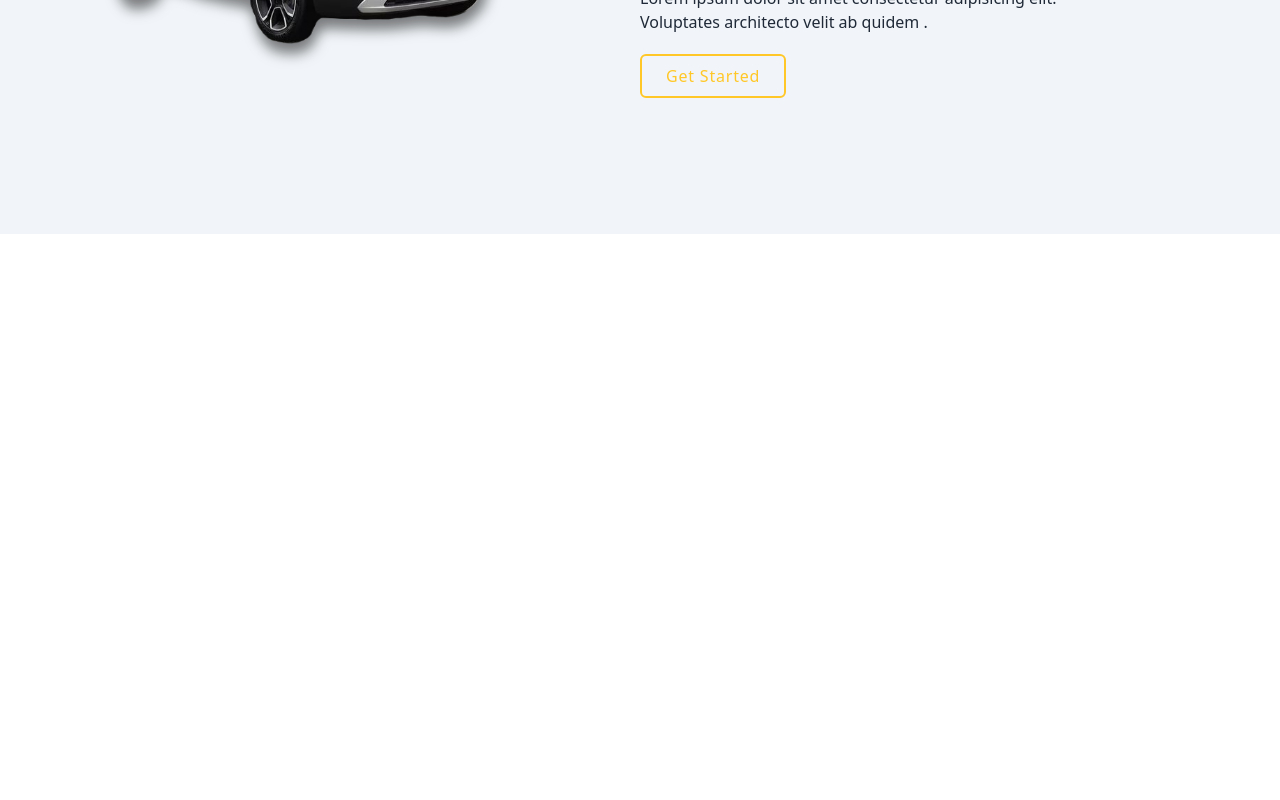
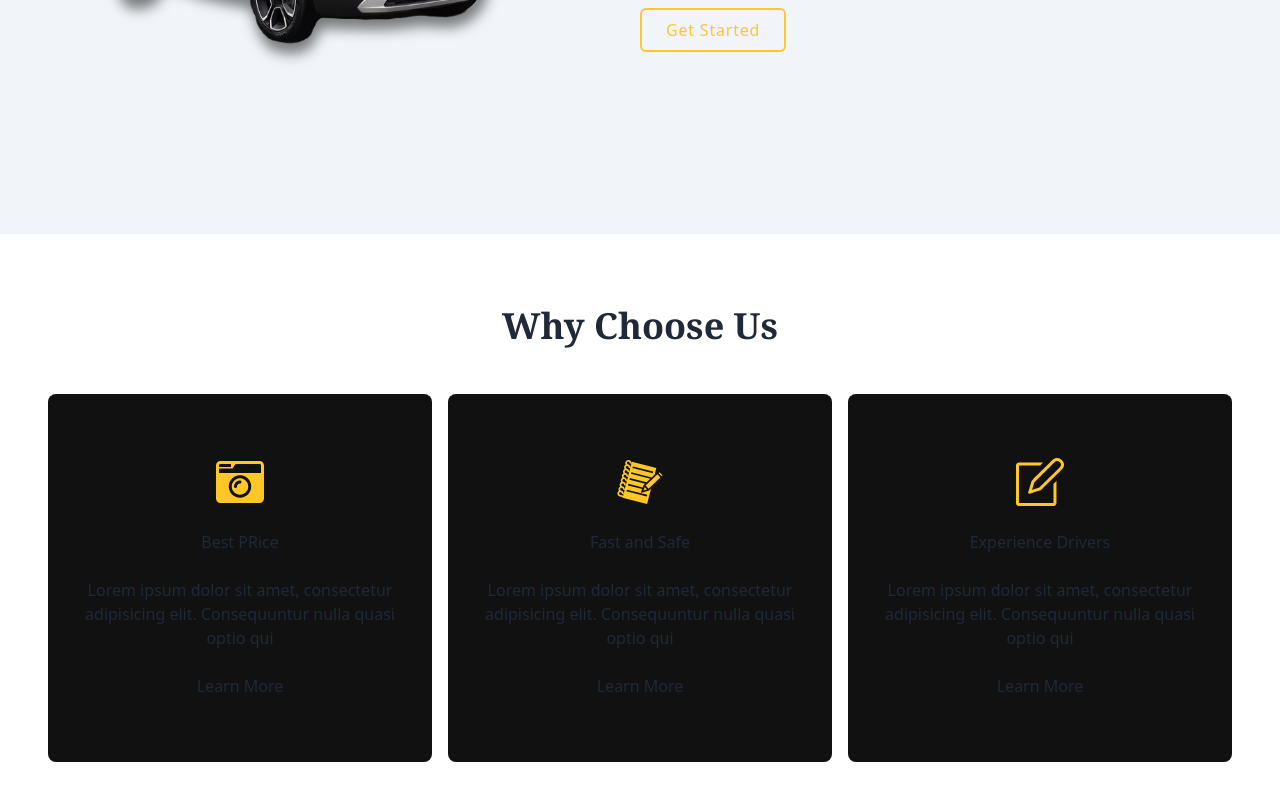
Before and after one commit to MdFuadAmir/car-rente-bd, a React (Vite) app: page / in a window 1280 px wide. Shown: the part 1046-1846 px from the top of the page. Before the commit the page ends 1280 px from the top, so only its background shows below. Built offline with nearby package versions, Linux system fonts and the light colour scheme.

Commit message:
added services section

```diff
--- a/src/Components/About/About.jsx
+++ b/src/Components/About/About.jsx
@@ -12,7 +12,6 @@ const About = () => {
                     {/* writen section */}
                     <div className="order-1 sm:order-2 space-y-5 sm:pr-32">
                         <p className="text-3xl font-serif font-bold">About Us</p>
-                        <h1 className="text-5xl font-semibold lg:text-7xl font-serif">Car Rente</h1>
                         <p>Lorem ipsum dolor sit amet consectetur adipisicing elit. Voluptates architecto velit ab quidem .
                         </p>
                         <p>Lorem ipsum dolor sit amet consectetur adipisicing elit. Voluptates architecto velit ab quidem .
--- a/src/Components/Home/Home.jsx
+++ b/src/Components/Home/Home.jsx
@@ -2,6 +2,7 @@ import React, { useEffect } from 'react';
 import Navber from "../Navber/Navber";
 import Hero from '../Hero/Hero';
 import About from '../About/About';
+import Services from '../Services/Services';
 
 const Home = () => {
     const [theme, setTheme] = React.useState(localStorage.getItem("theme") ?  localStorage.getItem("theme") : "light");
@@ -22,6 +23,7 @@ const Home = () => {
             <Navber theme={theme} setTheme={setTheme}/>
             <Hero theme={theme}/>
             <About theme={theme}/>
+            <Services />
 
 
         </div>
--- /dev/null
+++ b/src/Components/Services/Services.jsx
@@ -0,0 +1,59 @@
+// import React from 'react';
+import { FaCameraRetro } from "react-icons/fa";
+import { GiNotebook } from "react-icons/gi";
+import { SlNote } from "react-icons/sl";
+
+const skillData =[
+    {
+        id: 1,
+        name: "Best PRice",
+        link: "/",
+        description: "Lorem ipsum dolor sit amet, consectetur adipisicing elit. Consequuntur nulla quasi optio qui",
+        icon: (<FaCameraRetro className="group-hover:text-black duration-300 text-5xl text-primary"/>),
+    },
+    {
+        id: 2,
+        name: "Fast and Safe",
+        link: "/",
+        description: "Lorem ipsum dolor sit amet, consectetur adipisicing elit. Consequuntur nulla quasi optio qui",
+        icon: (<GiNotebook className="group-hover:text-black duration-300 text-5xl text-primary"/>),
+    },
+    {
+        id: 3,
+        name: "Experience Drivers",
+        link: "/",
+        description: "Lorem ipsum dolor sit amet, consectetur adipisicing elit. Consequuntur nulla quasi optio qui",
+        icon: (<SlNote className="group-hover:text-black duration-300 text-5xl text-primary"/>),
+    },
+]
+
+const Services = () => {
+    return (
+        <div className="dark:bg-black dark:text-white sm:min-h-[600px] sm:grid sm:place-items-center">
+            <div className="container">
+                <div className="mb-12">
+                    <h1 className="text-3xl font-semibold text-center font-serif sm:text-4xl">Why Choose Us</h1>
+                </div>
+                <div className="grid grid-cols-1 md:grid-cols-2 lg:grid-cols-3 gap-4">
+                    {
+                        skillData.map((skill) => (
+                            <div key={skill.id} className="card text-center group space-y-3 sm:space-y-6 p-4 sm:py-16 bg-dark hover:bg-primary duration-500 hover:text-black rounded-lg">
+                                <div className="grid place-items-center">
+                                    {skill.icon}
+                                </div>
+                                <h1>{skill.name}</h1>
+                                <p>{skill.description}</p>
+                                <a href={skill.link}>Learn More</a>
+                            </div>
+
+                        ))
+                    }
+                </div>
+            </div>
+
+
+        </div>
+    );
+};
+
+export default Services;
--- a/src/Root/Root.jsx
+++ b/src/Root/Root.jsx
@@ -4,7 +4,6 @@ import { Outlet } from "react-router-dom";
 const Root = () => {
     return (
         <div className="max-w-7xl mx-auto">
-
             <Outlet />
         </div>
     );
```
